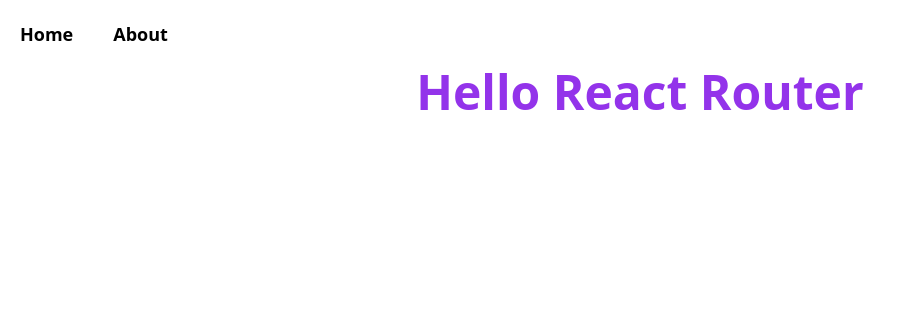
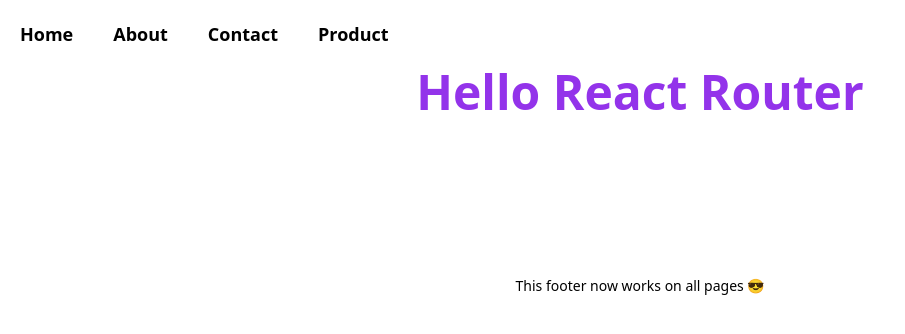
Before and after one commit to Theogene120/react-routing, a React (Vite) app: page / in a window 1280 px wide. Shown: the top 334 px of the page, without its empty margins (0-905 px from the left). Built offline with nearby package versions, Linux system fonts and the light colour scheme.

Commit message:
Nested routing

```diff
--- a/src/App.jsx
+++ b/src/App.jsx
@@ -1,28 +1,68 @@
+import { BrowserRouter, Routes, Route, Link, Outlet } from 'react-router-dom'
+import Layout from './Layout'
 
-import { BrowserRouter, Routes, Route, Link } from 'react-router-dom'
-
-function Home(){
+export function Home(){
   return (
-    <h1 className='text-5xl font-bold text-purple-600 text-center'>Hello React Router</h1>
+    <h1 className='text-5xl font-bold text-purple-600 text-center'> Hello React Router </h1>
   )
 }
 
 export function About(){
   return(
-    <h1 className="text-center text-2xl font-extrabold">This is about page</h1>
+    <h1 className="text-center text-2xl font-extrabold"> This is about page </h1>
+  )
+}
+
+export function Contact(){
+  return(
+    <h1 className="text-center text-2xl font-extrabold"> This is Contact page </h1>
+  )
+}
+
+function Cars(){
+  return(
+    <h1 className="text-center text-2xl font-extrabold"> Car section </h1>
+  )
+}
+
+function Bikes(){
+  return(
+    <h1 className="text-center text-2xl font-extrabold"> Bike section </h1>
+  )
+}
+
+export function Product(){
+  return(
+    <div>
+    <h1 className="text-center text-2xl font-extrabold"> This is Produnct page </h1>
+    <nav className='m-5 flex gap-10 font-semibold text-lg'>
+      <Link className='hover:underline hover:text-purple-500' to='/product/car'>Cars</Link>
+      <Link className='hover:underline hover:text-purple-500' to='/product/bike'>Bikes</Link>
+    </nav>
+    <Outlet />
+    </div>
   )
 }
 
 function App() {
   return (
     <BrowserRouter>
-    <nav className='m-5 flex gap-10 font-semibold text-lg '>
-      <Link className='hover:underline hover:text-purple-500' to="/">Home</Link>
-      <Link className='hover:underline hover:text-purple-500' to="/about">About</Link>
-    </nav>
       <Routes>
-        <Route path='/' element={<Home />} />
-        <Route path='/about' element={<About />} />
+        {/* Layout wraps all pages */}
+        <Route path="/" element={<Layout />}>
+
+        {/* Index route (default page) */}
+        <Route index element={<Home />} />
+
+        {/* Other pages */}
+        <Route path="about" element={<About />} />
+        <Route path="contact" element={<Contact />} />
+        <Route path="product" element={<Product />}>
+          <Route path='car' element={<Cars />} />
+          <Route path='bike' element={<Bikes />} />
+        </Route>
+
+        </Route>
       </Routes>
     </BrowserRouter>
   )
--- /dev/null
+++ b/src/Layout.jsx
@@ -0,0 +1,26 @@
+import { Outlet, Link } from "react-router-dom";
+
+function Layout() {
+  return (
+    <>
+      {/* Navbar */}
+      <nav className='m-5 flex gap-10 font-semibold text-lg'>
+        <Link className='hover:underline hover:text-purple-500' to="/">Home</Link>
+        <Link className='hover:underline hover:text-purple-500' to="/about">About</Link>
+        <Link className='hover:underline hover:text-purple-500' to="/contact">Contact</Link>
+        <Link className='hover:underline hover:text-purple-500' to="/product">Product</Link>
+
+      </nav>
+
+      {/* THIS is where pages will appear */}
+      <Outlet />
+
+      {/* Footer */}
+      <footer className='font-extralight text-sm text-center mt-40'>
+        This footer now works on all pages 😎
+      </footer>
+    </>
+  );
+}
+
+export default Layout;
```
